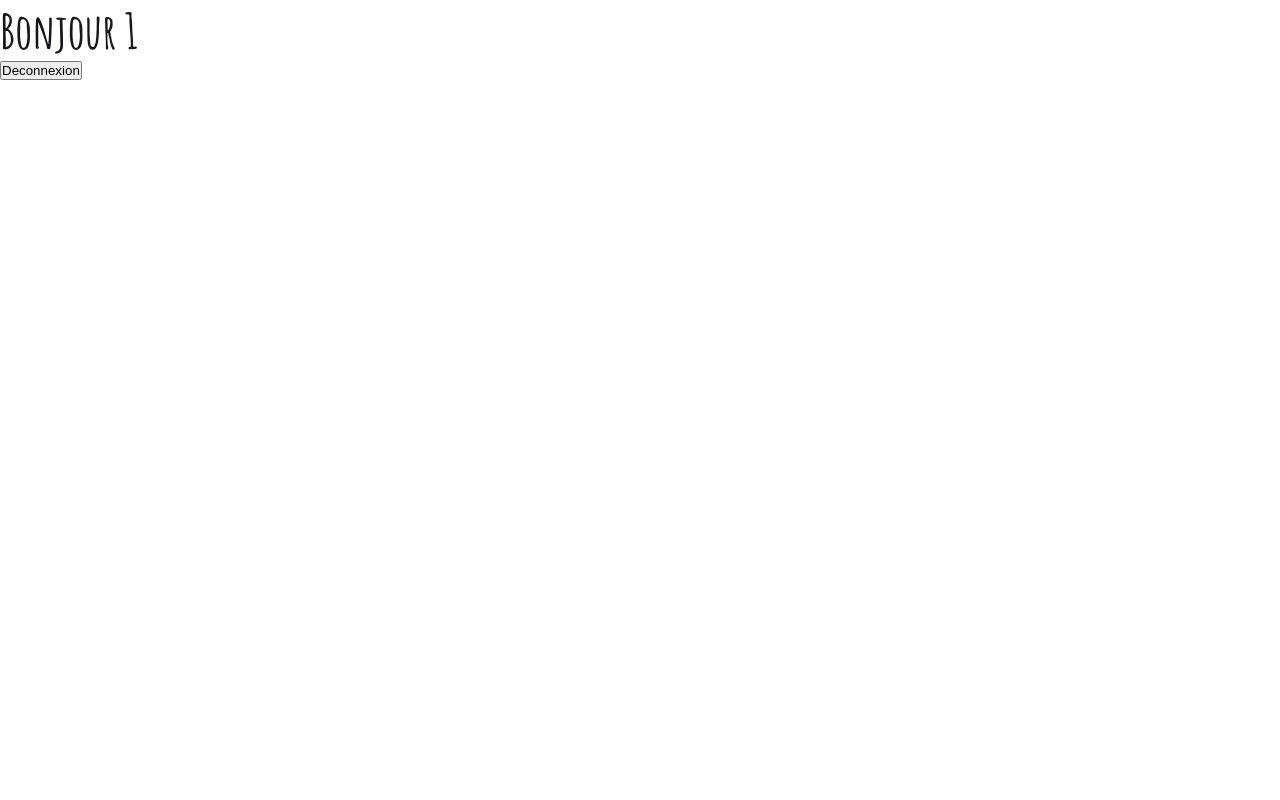
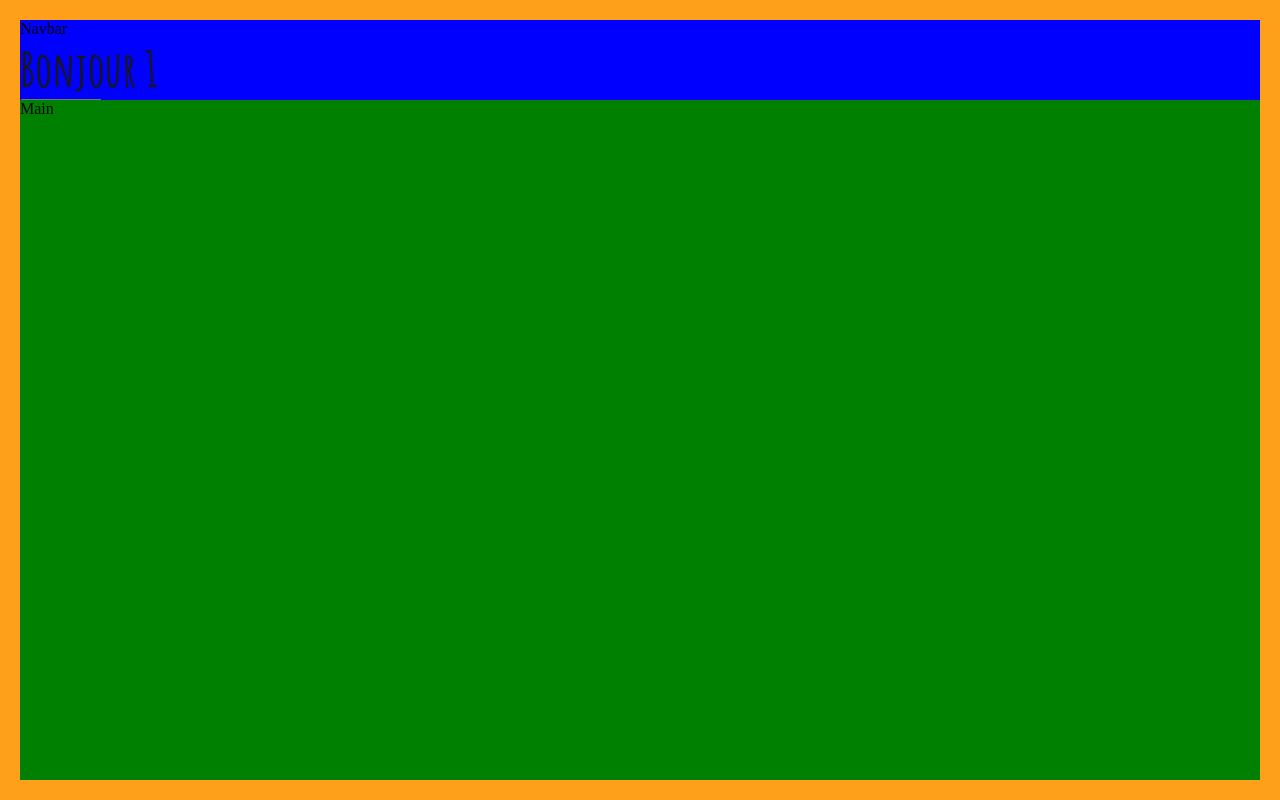
Before and after one commit to Elkes-dev/crazee-burger, a React (Vite) app: page /order/1 in a window 1280 px wide. Built offline with nearby package versions, Linux system fonts and the light colour scheme.

Commit message:
🚧 F04 : ORDERPAGE > Create layout css in order page

```diff
--- a/src/components/pages/order/OrderPage.jsx
+++ b/src/components/pages/order/OrderPage.jsx
@@ -10,11 +10,24 @@ const {username} = useParams()
 
   //render
   return (
-    <div>
-      <h1 className={styles.title}>Bonjour {username}</h1>
-      <Link to="/">
-        <button>Deconnexion</button>
-      </Link>
+    <div className={styles.page}>
+      <div className={styles.container}>
+        <header className={styles.header}>
+          <nav className={styles.navBar}>Navbar
+            <div className={styles.rightSide}>
+              <h1 className={styles.title}>Bonjour {username}</h1>
+              <Link to="/">
+                <button>Deconnexion</button>
+              </Link>
+            </div>
+            <div className={styles.leftSide}>
+            </div>
+          </nav>
+        </header>
+        <main className={styles.main}>
+          Main
+        </main>
+      </div>
     </div>
   )
 }
--- a/src/components/pages/order/OrderPage.module.css
+++ b/src/components/pages/order/OrderPage.module.css
@@ -1,3 +1,34 @@
+.page{
+    background: var(--color-primary);
+    min-height: 100vh;
+    display: flex;
+    justify-content: center;
+    align-items: center;
+}
+
+.container{
+   /* background-color: var(--color--background_white) ;*/
+   background-color: red;
+    box-shadow: 0px 8px 20px 8px rgba(0, 0, 0, 0.2) inset ;
+    width: calc(100% - 40px);
+    max-width: 1400px;
+    height: 95vh;
+    display: flex;
+    flex-direction: column;
+    margin: 0 auto;
+
+}
+
+.navBar{
+    background-color: blue;
+    height: 10vh;
+}
+
+.main{
+    background-color: green;
+    flex: 1;
+}
+
 .title{
     color: var(--color-dark);
 }
```
